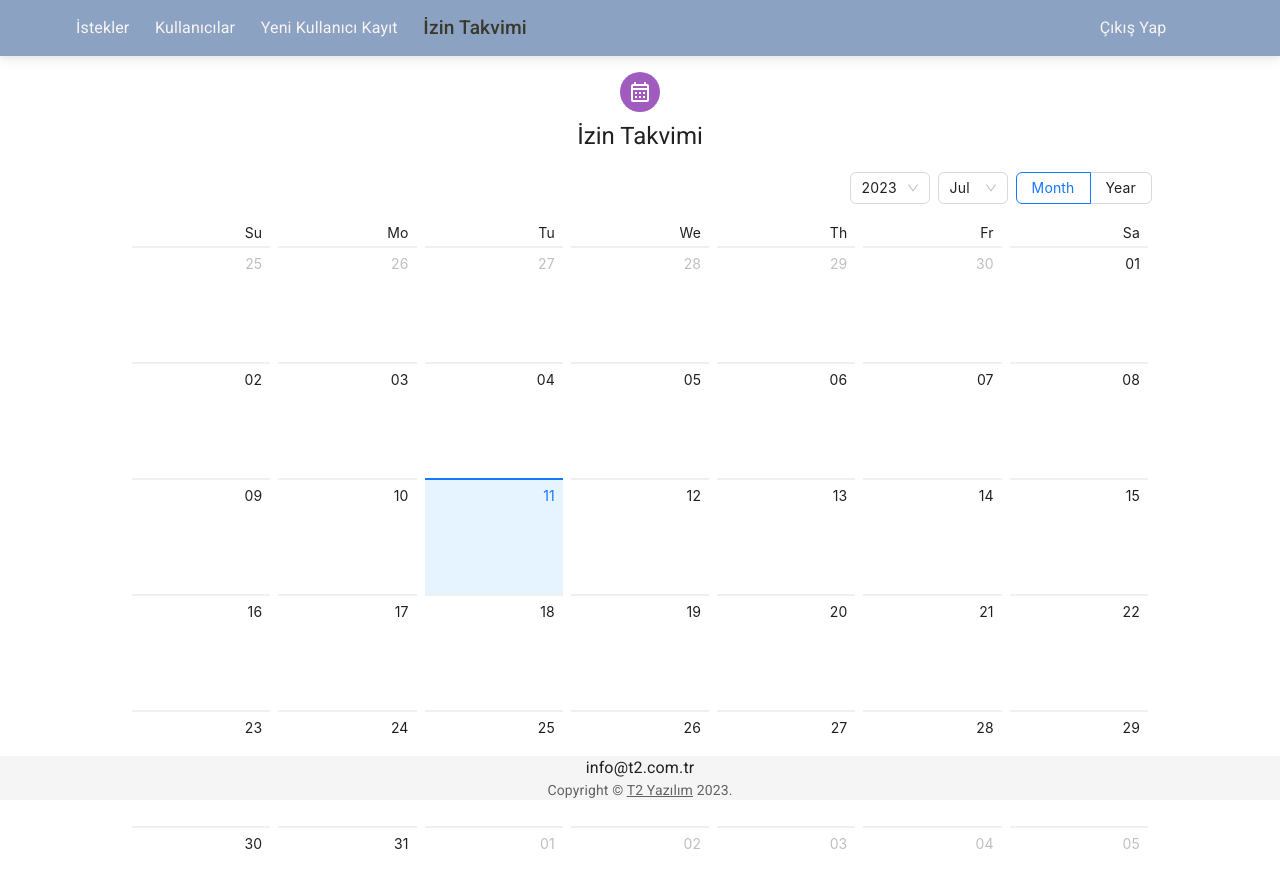
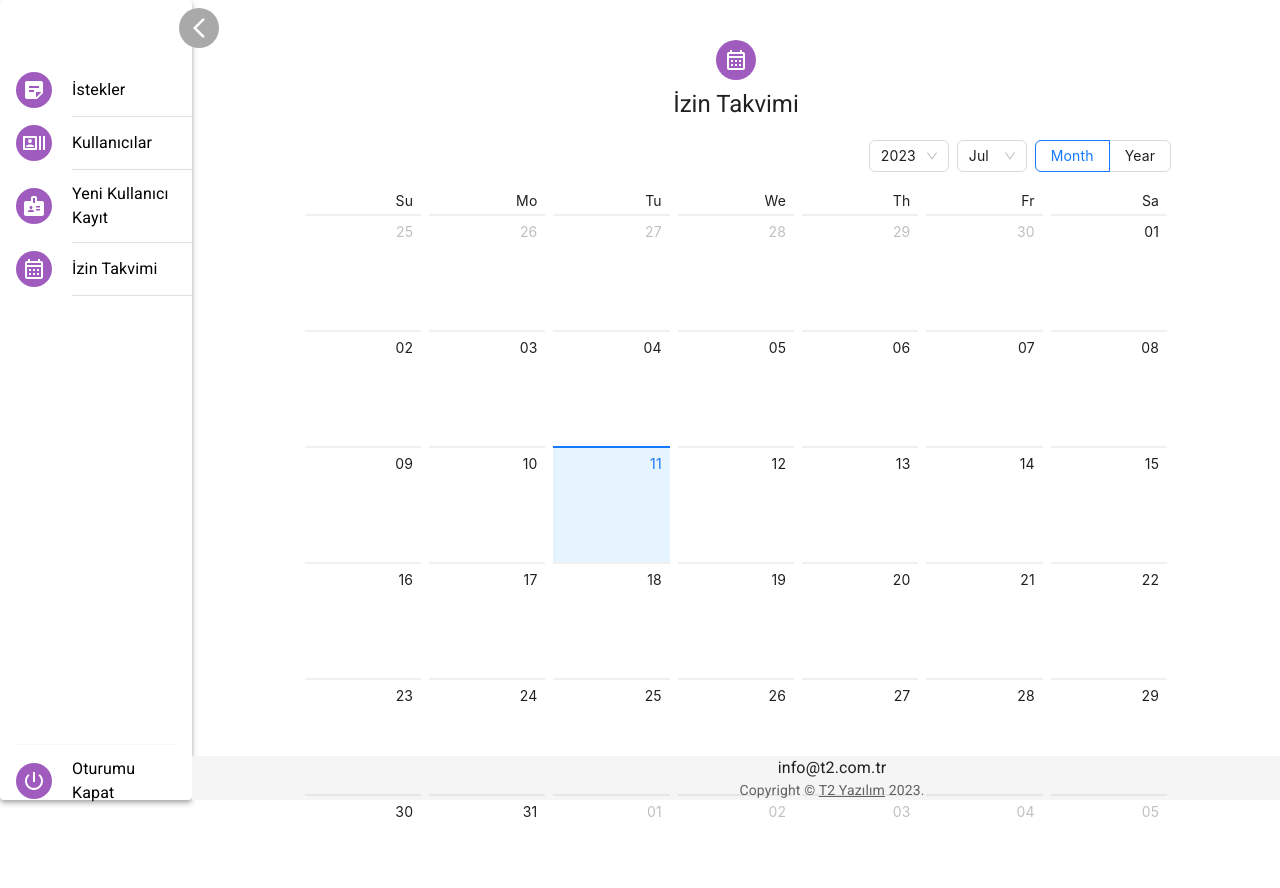
Before and after one commit to selincabuk/T2-HR-Tool-For-Leave, a React (Vite) app in the folder frontend/: page /admin/view-off in a window 1280 px wide. Shown: the top 888 px of the page. Built offline with nearby package versions, Linux system fonts and the light colour scheme.

Commit message:
SideBar added to admin pages

```diff
--- a/frontend/src/AdminPages/AdminListUsersPage.tsx
+++ b/frontend/src/AdminPages/AdminListUsersPage.tsx
@@ -13,6 +13,7 @@ import Alert from '@mui/material/Alert';
 import FilterUsers from "./AdminToolComponents/FilterUsers";
 import { useState, useEffect } from 'react';
 import StickyFooter from "../StickyFooter";
+import AdminSideBar from "./AdminNavigation/AdminSideBar";
 
 function Copyright(props: any) {
   return (
@@ -106,12 +107,13 @@ function AdminListUsersPage() {
 
   return (
     <ThemeProvider theme={theme}>
-      <NavigationBar />
+      <div className="page__holder">
+      <AdminSideBar />
       <Container component="main" maxWidth="xs">
         <CssBaseline />
         <Box
           sx={{
-            marginTop: 1,
+            marginTop: "4vh",
             display: 'flex',
             flexDirection: 'column',
             alignItems: 'center',
@@ -139,6 +141,7 @@ function AdminListUsersPage() {
 
       </Container>
       <StickyFooter />
+      </div>
     </ThemeProvider>
   );
 }
--- a/frontend/src/AdminPages/AdminPages.css
+++ b/frontend/src/AdminPages/AdminPages.css
@@ -7,8 +7,8 @@
 }
 
 .calendar__holder {
-    width: 80%;
     margin: auto;
+    justify-content: center;
     margin-top: 4vh;
 }
 
--- a/frontend/src/AdminPages/AdminRequestsPage.tsx
+++ b/frontend/src/AdminPages/AdminRequestsPage.tsx
@@ -12,6 +12,7 @@ import Typography from '@mui/material/Typography';
 import Container from '@mui/material/Container';
 import { createTheme, ThemeProvider } from '@mui/material/styles';
 import StickyFooter from "../StickyFooter";
+import AdminSideBar from "./AdminNavigation/AdminSideBar";
 
 
 
@@ -106,19 +107,17 @@ function AdminRequestsPage() {
   return (
     <ThemeProvider theme={theme}>
       <CssBaseline />
-          <NavigationBar />
+      <div className="page__holder">
+        <AdminSideBar />
         <Container component="main"  >
           <Box
             sx={{
-                marginTop: 1,
+              marginTop: "4vh",
               display: 'flex',
               flexDirection: 'column',
               alignItems: 'center',
-
-
             }}
           >
-
             <Avatar sx={{ m: 1, bgcolor: '#9f5cbe' }}>
               <StickyNote2Icon />
             </Avatar>
@@ -127,11 +126,13 @@ function AdminRequestsPage() {
             </Typography>
             <FilterComponent filterHandler={filterHandler} />
             <RequestsTable requests={filteredRequests} />
-             {error && !isLoading && <Alert severity="error"sx={{ mt: 3 }} >Bir şeyler ters gitti. Lütfen sonra tekrar deneyin.</Alert>}
+            {error && !isLoading && <Alert severity="error" sx={{ mt: 3 }} >Bir şeyler ters gitti. Lütfen sonra tekrar deneyin.</Alert>}
             {!isLoading && !error && filteredRequests && filteredRequests.length <= 0 && <Alert severity="info" sx={{ mt: 3 }}>Gösterilecek istek bulunmamaktadır.</Alert>}
           </Box>
         </Container>
+
         <StickyFooter />
+      </div>
     </ThemeProvider>
   );
 }
--- a/frontend/src/AdminPages/AdminToolComponents/RegisterationForm.tsx
+++ b/frontend/src/AdminPages/AdminToolComponents/RegisterationForm.tsx
@@ -63,7 +63,7 @@ export default function SignUp() {
         <CssBaseline />
         <Box
           sx={{
-            marginTop: 14,
+            marginTop: "4vh",
             display: 'flex',
             flexDirection: 'column',
             alignItems: 'center',
--- a/frontend/src/AdminPages/AdminViewDaysPage.tsx
+++ b/frontend/src/AdminPages/AdminViewDaysPage.tsx
@@ -1,38 +1,41 @@
 import CalendarForLeave from "./AdminToolComponents/CalendarForLeave";
-import NavigationBar from "./AdminToolComponents/NavigationBar";
 import Avatar from '@mui/material/Avatar';
 import CalendarMonthOutlinedIcon from '@mui/icons-material/CalendarMonthOutlined';
 import Typography from '@mui/material/Typography';
 import Box from '@mui/material/Box';
 import StickyFooter from "../StickyFooter";
+import AdminSideBar from "./AdminNavigation/AdminSideBar";
+import "./AdminPages.css";
 
 
 function AdminViewDaysPage() {
   return (
+    <div className="page__holder">
+      <AdminSideBar />
       <div>
-      <NavigationBar />
-
         <Box
           sx={{
-            marginTop: 1,
+            marginTop: "4vh",
             display: 'flex',
             flexDirection: 'column',
             alignItems: 'center',
           }}
         >
-
           <Avatar sx={{ m: 1, bgcolor: '#9f5cbe' }}>
             <CalendarMonthOutlinedIcon />
           </Avatar>
           <Typography component="h1" variant="h5" sx={{ mb: -3 }} >
             İzin Takvimi
-
           </Typography>
         </Box>
+
         <div className="calendar__holder">
           <CalendarForLeave />
         </div>
+
         <StickyFooter />
+      </div>
+
     </div>
 
   );
```
Lines whose indentation alone changed are shown as unchanged.
